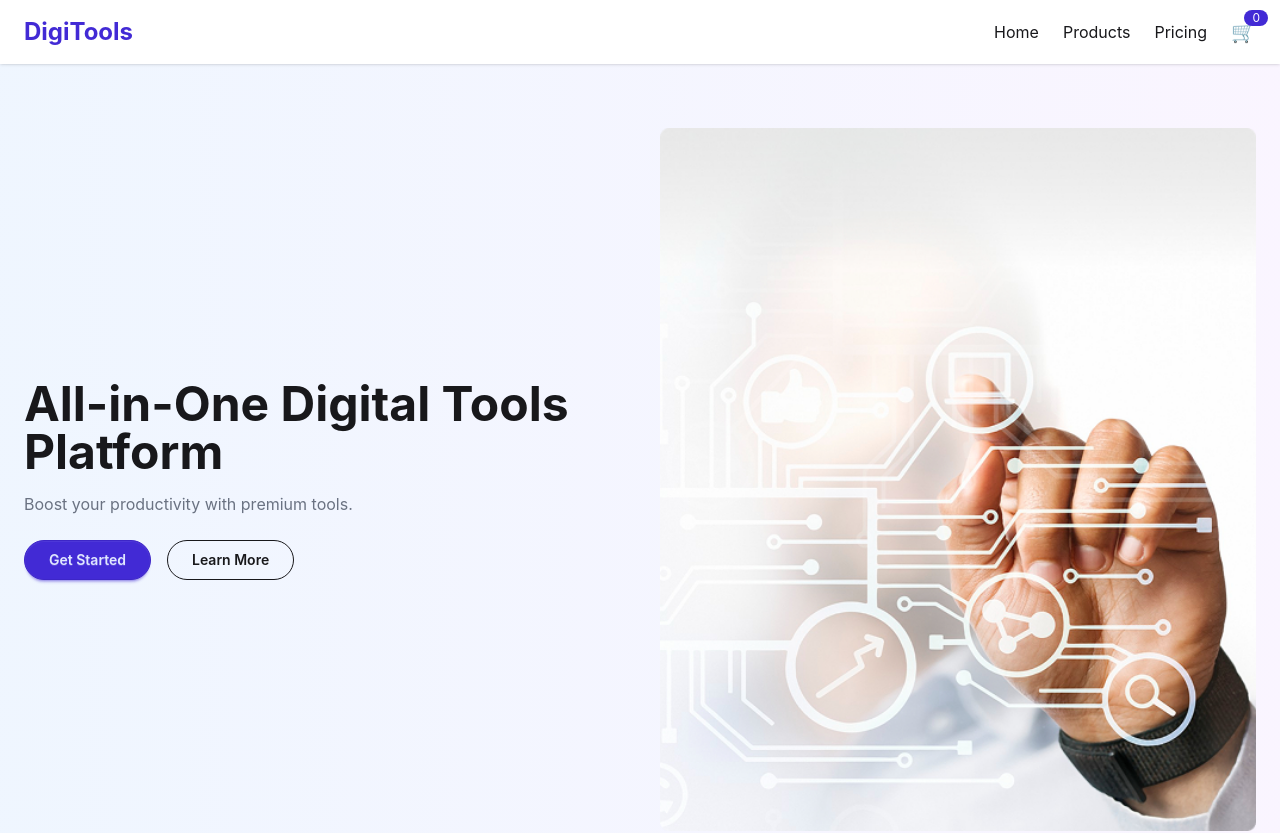
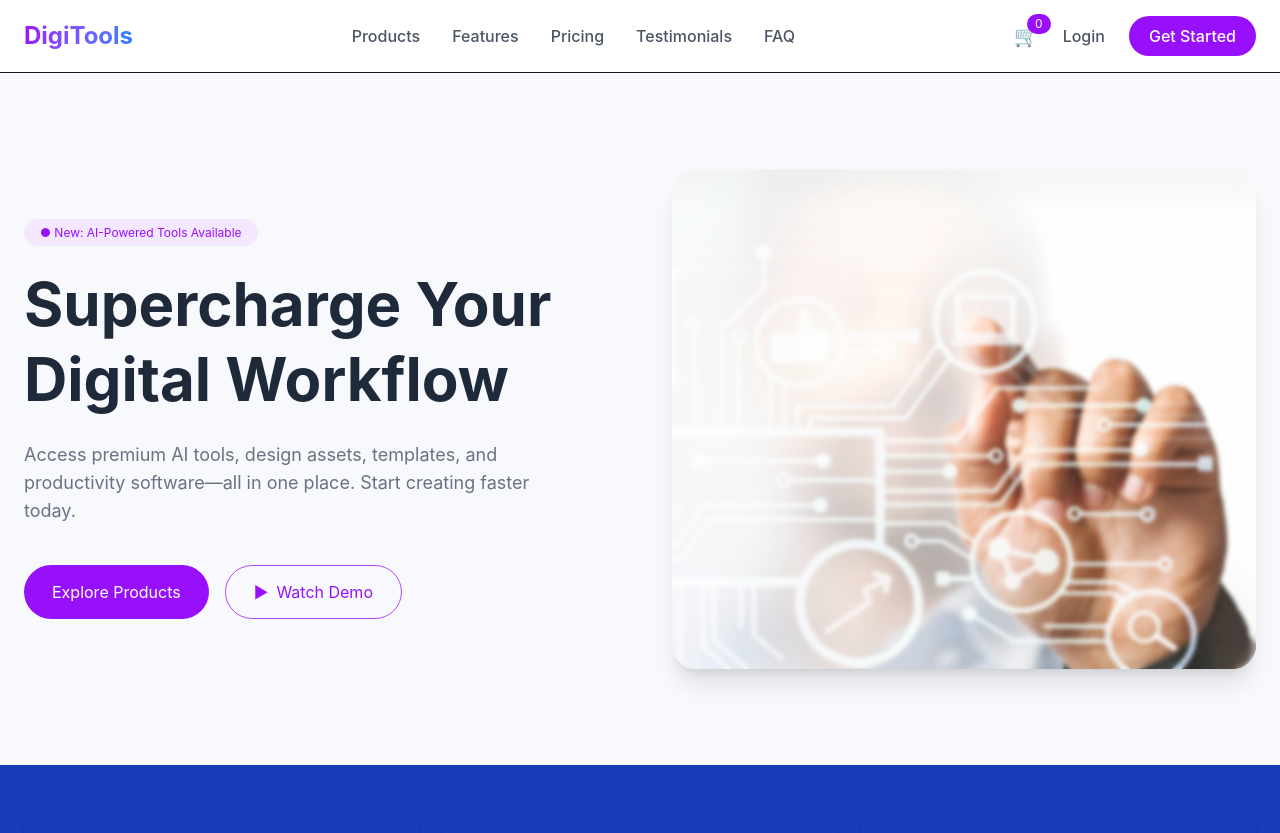
Before and after one commit to RuhulAminShuvo22/DigiTools-Platform, a React (Vite) app: page / in a window 1280 px wide. Shown: the top 833 px of the page. Built offline with nearby package versions, Linux system fonts and the light colour scheme.

Commit message:
navbar and banner error fixed

```diff
--- a/src/components/Banner.jsx
+++ b/src/components/Banner.jsx
@@ -1,37 +1,69 @@
-import React from 'react';
-
+import React from "react";
 import bannerImg from "../assets/banner.png";
 
 const Banner = () => {
   return (
-    <div className="bg-gradient-to-r from-blue-50 to-purple-50">
-      <div className="max-w-7xl mx-auto flex flex-col md:flex-row items-center py-16 px-6 gap-10">
+    <section className="bg-[#f8f9fc]">
+      <div className="max-w-7xl mx-auto px-6 py-24 flex flex-col-reverse md:flex-row items-center gap-16">
 
+        {/* LEFT */}
         <div className="flex-1">
-          <h1 className="text-5xl font-bold">
-            All-in-One Digital Tools Platform
+
+          <div className="mb-6">
+            <span className="bg-purple-100 text-purple-600 text-xs px-4 py-1.5 rounded-full">
+              ● New: AI-Powered Tools Available
+            </span>
+          </div>
+
+          <h1 className="text-4xl md:text-6xl font-bold text-gray-800 leading-tight">
+            Supercharge Your <br />
+            Digital Workflow
           </h1>
 
-          <p className="text-gray-500 mt-4">
-            Boost your productivity with premium tools.
+          <p className="mt-6 text-gray-500 text-lg max-w-lg">
+            Access premium AI tools, design assets, templates, and productivity
+            software—all in one place. Start creating faster today.
           </p>
 
-          <div className="mt-6 flex gap-4">
-            <button className="btn btn-primary rounded-full px-6">
-              Get Started
+          <div className="mt-10 flex flex-wrap gap-4">
+
+            <button className="bg-purple-600 text-white px-7 py-3.5 rounded-full
+            cursor-pointer transition-all duration-300
+            hover:bg-purple-700 hover:scale-105 hover:-translate-y-1 hover:shadow-xl active:scale-95">
+              Explore Products
             </button>
 
-            <button className="btn btn-outline rounded-full px-6">
-              Learn More
+            <button className="flex items-center gap-2 border border-purple-500 text-purple-600 px-7 py-3.5 rounded-full
+            cursor-pointer transition-all duration-300
+            hover:bg-purple-50 hover:scale-105 hover:-translate-y-1 hover:shadow-md active:scale-95">
+              <span>▶</span>
+              Watch Demo
             </button>
+
           </div>
         </div>
 
+        {/* RIGHT IMAGE (FINAL FIX) */}
         <div className="flex-1">
-          <img src={bannerImg} className="w-full" />
+
+          <div className="relative w-full h-[400px] md:h-[500px] rounded-3xl overflow-hidden shadow-xl">
+
+            {/* IMAGE */}
+            <img
+              src={bannerImg}
+              alt="banner"
+              className="absolute inset-0 w-full h-full object-cover"
+            />
+
+            {/* LIGHT OVERLAY (design match) */}
+            <div className="absolute inset-0 bg-white/10 backdrop-blur-[2px]"></div>
+
+          </div>
+
         </div>
+
       </div>
-    </div>
+    </section>
   );
 };
 
--- a/src/components/Navbar.jsx
+++ b/src/components/Navbar.jsx
@@ -1,22 +1,47 @@
-import React from 'react';
+import React from "react";
 
 const Navbar = ({ cartCount }) => {
   return (
-    <div className="bg-white shadow-sm sticky top-0 z-50">
+    <div className="bg-white border-b sticky top-0 z-50">
       <div className="max-w-7xl mx-auto flex justify-between items-center py-4 px-6">
-        <h1 className="text-2xl font-bold text-primary">DigiTools</h1>
 
+        {/* LOGO */}
+        <h1 className="text-2xl font-bold bg-gradient-to-r from-purple-600 to-blue-500 bg-clip-text text-transparent cursor-pointer">
+          DigiTools
+        </h1>
+
+        {/* MENU */}
+        <div className="hidden md:flex items-center gap-8 text-gray-600 font-medium">
+          <a className="cursor-pointer hover:text-purple-600 transition">Products</a>
+          <a className="cursor-pointer hover:text-purple-600 transition">Features</a>
+          <a className="cursor-pointer hover:text-purple-600 transition">Pricing</a>
+          <a className="cursor-pointer hover:text-purple-600 transition">Testimonials</a>
+          <a className="cursor-pointer hover:text-purple-600 transition">FAQ</a>
+        </div>
+
+        {/* RIGHT */}
         <div className="flex items-center gap-6">
-          <a className="cursor-pointer">Home</a>
-          <a className="cursor-pointer">Products</a>
-          <a className="cursor-pointer">Pricing</a>
 
-          <div className="relative text-xl">
+          {/* CART (FUNCTION SAME) */}
+          <div className="relative text-xl cursor-pointer">
             🛒
-            <span className="absolute -top-2 -right-3 bg-primary text-white text-xs px-2 rounded-full">
+            <span className="absolute -top-2 -right-3 bg-purple-600 text-white text-xs px-2 py-[2px] rounded-full">
               {cartCount}
             </span>
           </div>
+
+          {/* LOGIN */}
+          <button className="text-gray-600 font-medium hover:text-purple-600 transition cursor-pointer">
+            Login
+          </button>
+
+          {/* CTA */}
+          <button className="bg-purple-600 text-white px-5 py-2 rounded-full font-medium
+          cursor-pointer transition-all duration-300
+          hover:bg-purple-700 hover:scale-105 hover:shadow-md active:scale-95">
+            Get Started
+          </button>
+
         </div>
       </div>
     </div>
--- a/src/index.css
+++ b/src/index.css
@@ -1,2 +1,6 @@
 @import "tailwindcss";
 @plugin "daisyui";
+
+body {
+  font-family: 'Inter', sans-serif;
+}
```
